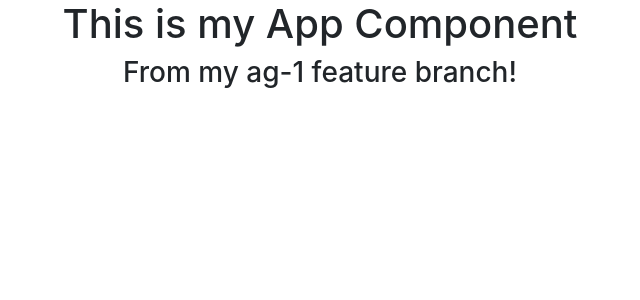
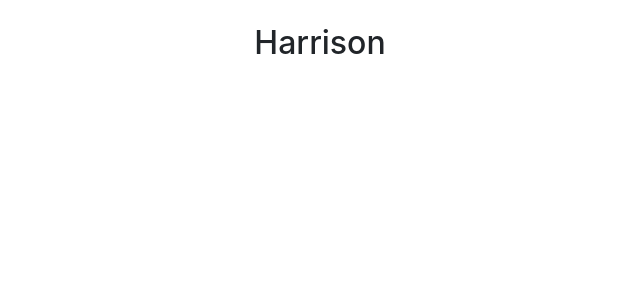
Before and after one commit to Alexg1021/testing-gitflow, a React (Create React App) app: page / in a window 1280 px wide. Shown: the top 300 px of the page, without its empty margins (320-960 px from the left). Built offline with nearby package versions, Linux system fonts and the light colour scheme.

Commit message:
feat(header):title

```diff
--- a/src/App.js
+++ b/src/App.js
@@ -1,10 +1,10 @@
+import HarrisonProfileComponent from './Harrison'
 import './App.css';
 
 const App = () => {
   return (
-    <div className='App'>
-      <h1>This is my App Component</h1>
-      <h3>From my ag-1 feature branch!</h3>
+    <div className='container'>
+     <HarrisonProfileComponent />
     </div>
   );
 };
--- /dev/null
+++ b/src/Harrison.js
@@ -0,0 +1,11 @@
+const HarrisonProfileComponent = () =>{
+    return (
+        <div className = "row text-center mt-4">
+            <div className ="col">
+                <h2>Harrison</h2>
+            </div>
+        </div>
+    )
+};
+
+export default HarrisonProfileComponent;
```
